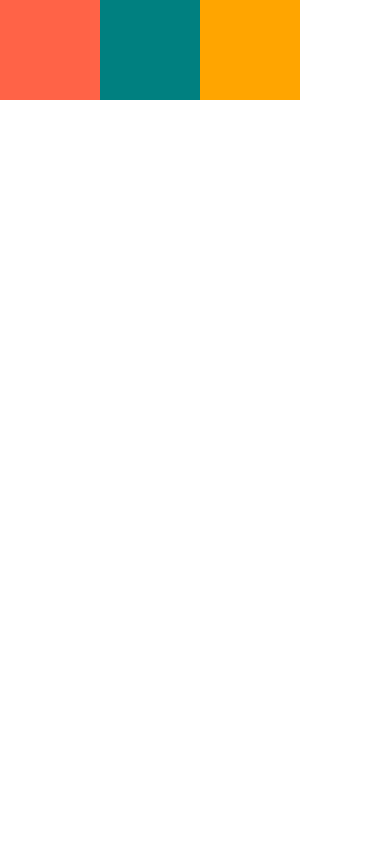
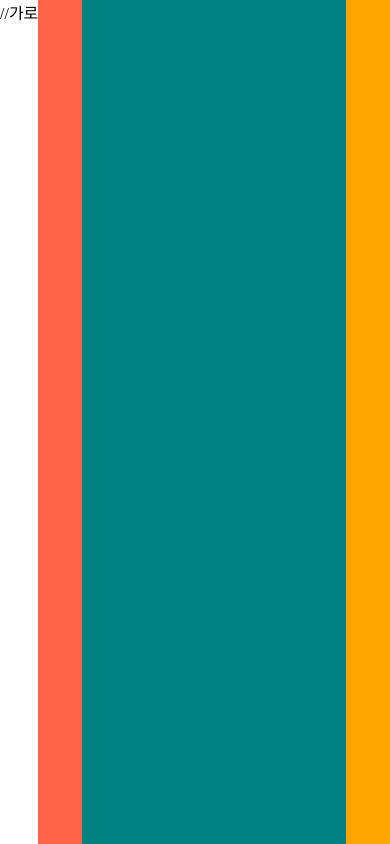
Before and after one commit to jihami/expoWeather, a React Native app: screen / in a window 390 px wide. Built offline with nearby package versions, Linux system fonts and the light colour scheme.

Commit message:
layout(flex)

```diff
--- a/App.js
+++ b/App.js
@@ -3,10 +3,15 @@
 
 export default function App() {
   return (
-    <View style={{ flexDirection:"row"}}>
-      <View style={{width:100, height:100, backgroundColor:"tomato"}}></View>
-      <View style={{width:100, height:100, backgroundColor:"teal"}}></View>
-      <View style={{width:100, height:100, backgroundColor:"orange"}}></View>
-    </View>
+    // <View style={{flex:1}}> // 세로
+    //   <View style={{flex:1,backgroundColor:"tomato"}}></View>
+    //   <View style={{flex:6,backgroundColor:"teal"}}></View>
+    //   <View style={{flex:1,backgroundColor:"orange"}}></View>
+    // </View>
+    <View style={{flex:1, flexDirection:"row"}}> //가로
+    <View style={{flex:1,backgroundColor:"tomato"}}></View>
+    <View style={{flex:6,backgroundColor:"teal"}}></View>
+    <View style={{flex:1,backgroundColor:"orange"}}></View>
+  </View>
   );
 }
```
